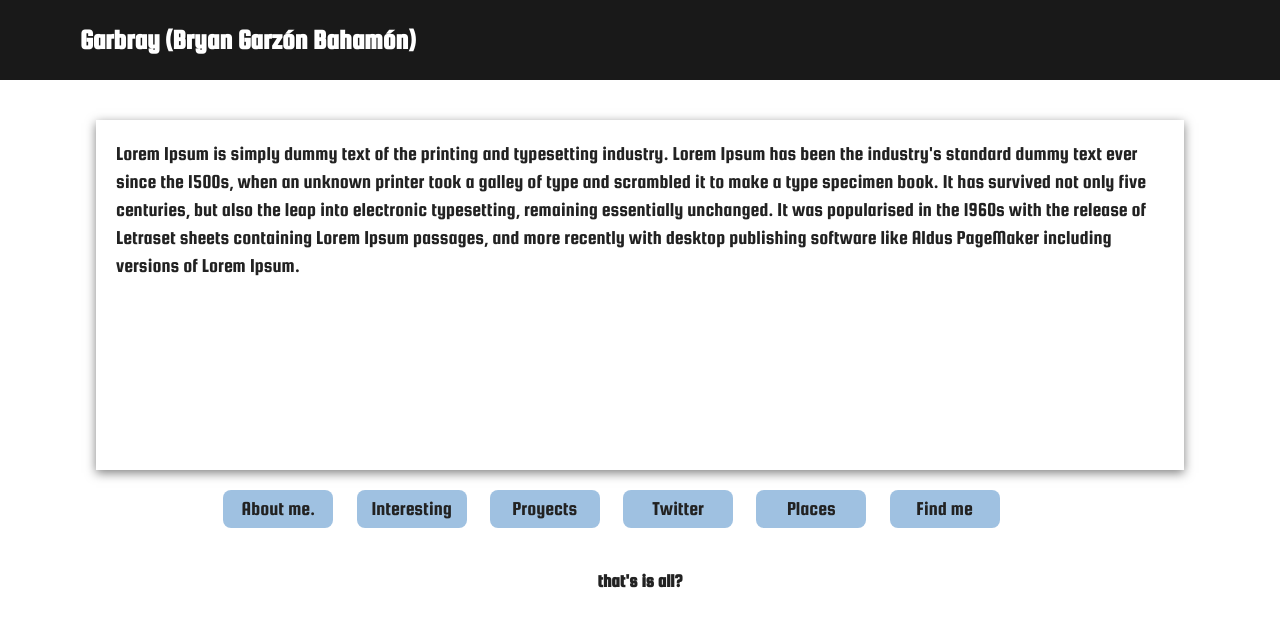
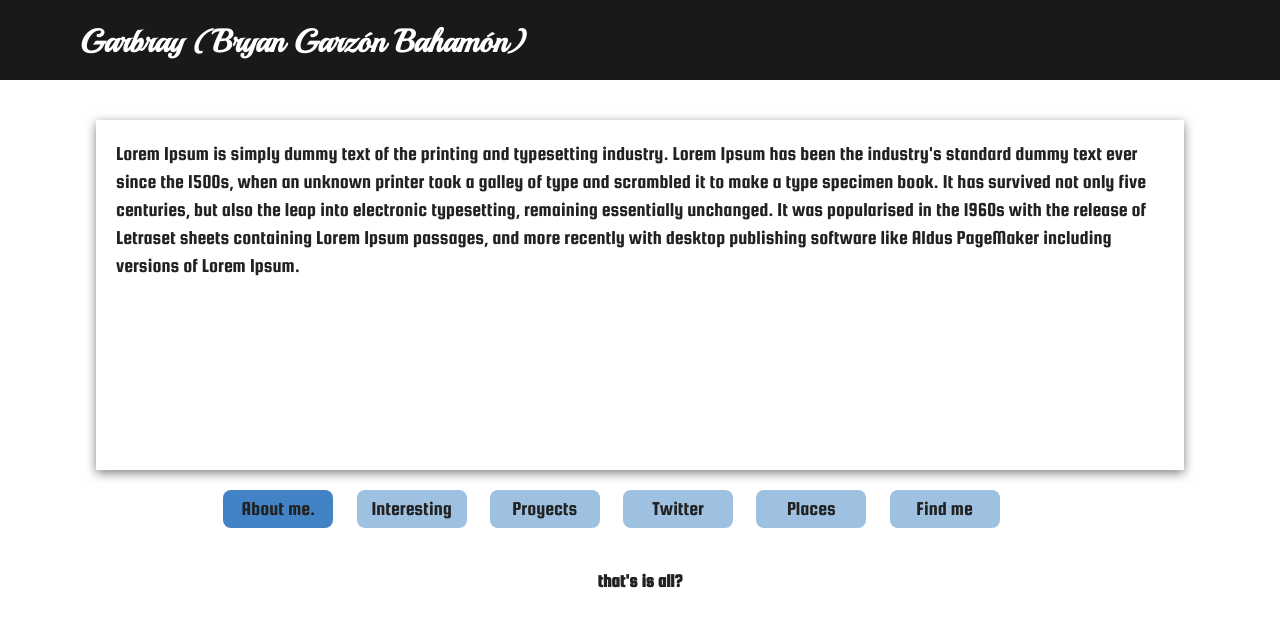
Before and after one commit to garbray/garbray.github.com, a plain HTML site: page index.html in a window 1280 px wide. Drawn offline with Linux system fonts and the light colour scheme.

Commit message:
change header font

```diff
--- a/css/style.css
+++ b/css/style.css
@@ -237,9 +237,10 @@ header {
 
 
 
-header h1 {
+header h1{
+  font-family: 'Playball', cursive;
   color: #FFF;
-  font-size: 1.75em ;/* 28/16 */
+  font-size: 2em ;/* 32/16 */
   margin:  20px 6.25%;/*  80 /1280 */
 }
 
--- a/index.html
+++ b/index.html
@@ -9,16 +9,18 @@
 	<title></title>
 	<meta name="description" content="">
 	<meta name="viewport" content="width=device-width">
+	<link href='http://fonts.googleapis.com/css?family=Playball' rel='stylesheet' type='text/css'>
 	<link href='http://fonts.googleapis.com/css?family=Squada+One' rel='stylesheet' type='text/css'>
 	<link rel="stylesheet" href="css/style.css">
 	<script src="js/libs/modernizr-2.5.3.min.js"></script>
 </head>
 <body>
 	<header>
-		<h1>Garbray (Bryan Garzón Bahamón)</h1>
+		<h1> Garbray (Bryan Garzón Bahamón)</h1>
 	</header>
 	<div id="main">
 		<div id="content" class="add">
+			<p>Lorem Ipsum is simply dummy text of the printing and typesetting industry. Lorem Ipsum has been the industry's standard dummy text ever since the 1500s, when an unknown printer took a galley of type and scrambled it to make a type specimen book. It has survived not only five centuries, but also the leap into electronic typesetting, remaining essentially unchanged. It was popularised in the 1960s with the release of Letraset sheets containing Lorem Ipsum passages, and more recently with desktop publishing software like Aldus PageMaker including versions of Lorem Ipsum.</p>
 		</div>
 		<nav>
 			<ul>
--- a/js/script.js
+++ b/js/script.js
@@ -14,7 +14,6 @@ var content = $('content'),
 	li = $$('.view'),
 	places = $('places'),
 	proyects = $('proyects'),
-	lTweets,
 	twitter = $('twitter');
 
 
@@ -116,8 +115,7 @@ function displayTweets(tweets){
 * Initialize
 **/
 function initialize(){
-	//tweets();
-	showAbout();
+	tweets();
 }
 
 
```
